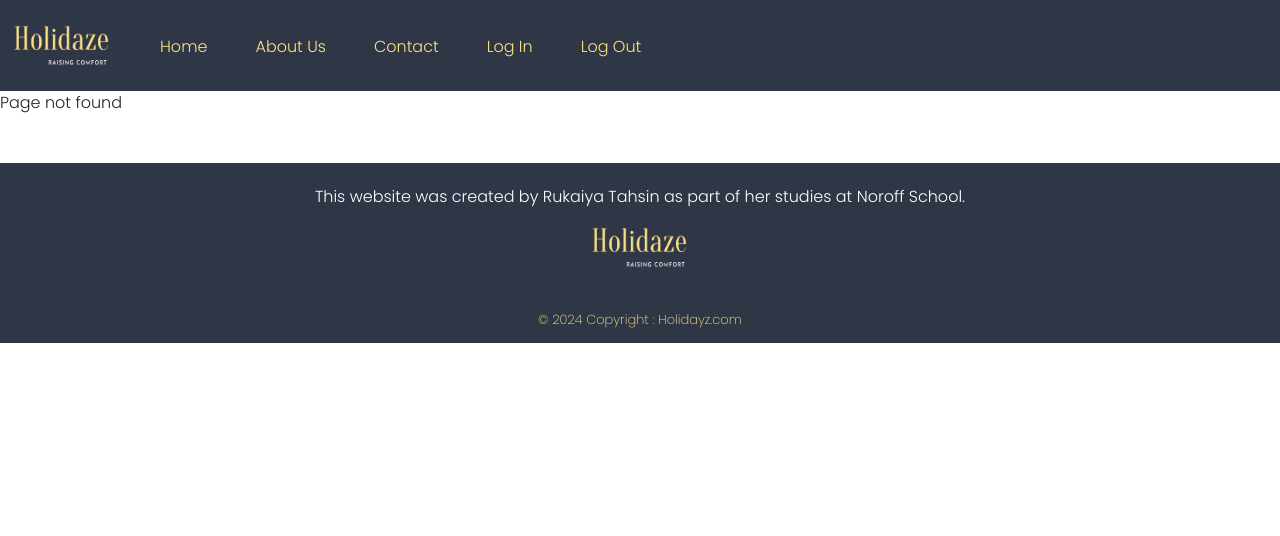
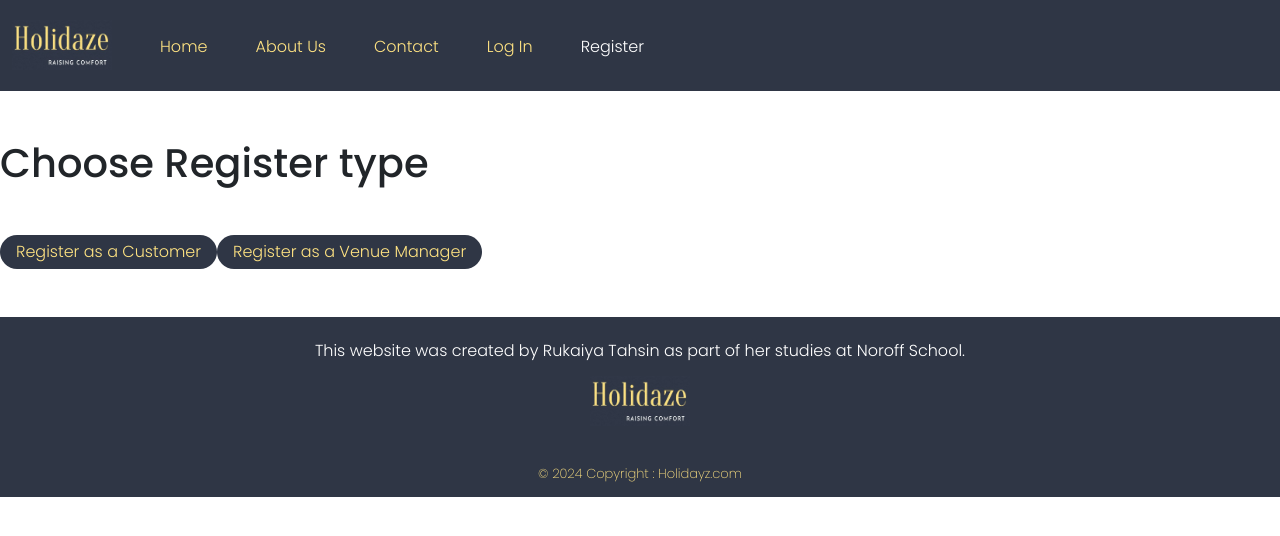
Before and after one commit to tahsinrukaiya/PROJECT-EXAM-2, a React (Vite) app: page /register_type in a window 1280 px wide. Before the commit this address had no page. Shown: the top 536 px of the page. Built offline with nearby package versions, Linux system fonts and the light colour scheme; a web font is replaced by a local one.

Commit message:
working on register type page

```diff
--- a/src/App.jsx
+++ b/src/App.jsx
@@ -4,12 +4,12 @@ import AboutUs from './Components/Pages/AboutUs'
 import Contact from './Components/Pages/Contact'
 import LogIn from './Components/Pages/LogIn'
 import Register from './Components/Pages/Register'
-import LogOut from './Components/Pages/LogOut'
 import RouteNotFound from './Components/RouteNotFound'
 import Footer from './Components/Footer'
 
 
 import { BrowserRouter, Routes, Route } from "react-router-dom"
+import RegisterType from './Components/Pages/RegisterType'
 
 function App() {
   return (
@@ -22,7 +22,7 @@ function App() {
           <Route path="contact" element={<Contact />} />
           <Route path="login" element={<LogIn />} />
           <Route path="register" element={<Register />} />
-          <Route path="logout" element={<LogOut />} />
+          <Route path="register_type" element={<RegisterType />} />
           <Route path="*" element={<RouteNotFound />} />
         </Routes>
         <Footer />
--- a/src/Components/NavBar.jsx
+++ b/src/Components/NavBar.jsx
@@ -28,7 +28,7 @@ export default function NavBar() {
                             <NavLink to="/login" className="links">Log In</NavLink>
                         </li>
                         <li className="nav-item me-5">
-                            <NavLink to="/logout" className="links">Log Out</NavLink>
+                            <NavLink to="/register_type" className="links">Register</NavLink>
                         </li>
                     </ul>
                 </div>
--- a/src/Components/Pages/LogOut.jsx
+++ /dev/null
@@ -1,7 +0,0 @@
-export default function LogOut() {
-    return (
-        <>
-            <h1>Log Out</h1>
-        </>
-    )
-}
--- /dev/null
+++ b/src/Components/Pages/RegisterType.jsx
@@ -0,0 +1,17 @@
+export default function RegisterType() {
+    return (
+        <>
+            <div className="">
+                <h1 className="reg-type-title mt-5 ">Choose Register type</h1>
+                <div className="d-flex flex-row bd-highlight mb-3 mt-5">
+
+                    <div>
+                        <button className="reg-type rounded-pill px-3">Register as a Customer</button>
+                        <button className="reg-type rounded-pill px-3">Register as a Venue Manager</button>
+                    </div>
+                </div>
+            </div>
+        </>
+
+    )
+}
--- a/src/index.css
+++ b/src/index.css
@@ -204,6 +204,26 @@
   color: white;
   font-size: 13px;
 }
+
+/*-------------------------REGISTER TYPE-----------------------*/
+
+.reg-type {
+  border: none;
+  box-shadow: none;
+  color: #FFE382;
+  background-color: #2F3645;
+  padding: 5px;
+}
+
+
+
+
+
+
+
+
+
+
 
 /*---------------------FOOTER---------------------*/
 .footer-container {
```
Also changed, not shown: 1 other file (tests, documents, lock files or other folders).
